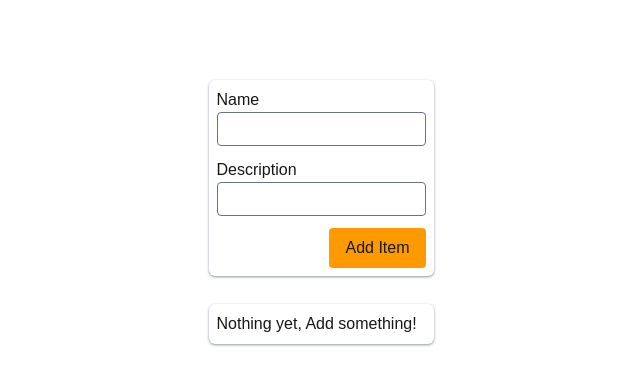
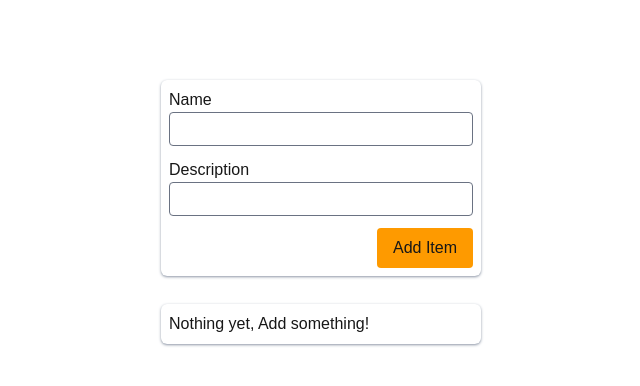
Before and after one commit to Tauromachian/buying-list, a Next.js app: page / in a window 1280 px wide. Shown: the top 386 px of the page, without its empty margins (319-959 px from the left). Built offline with nearby package versions, Linux system fonts and the light colour scheme.

Commit message:
Set a width

```diff
--- a/app/page.tsx
+++ b/app/page.tsx
@@ -25,7 +25,7 @@ export default function Home() {
   }
 
   return (
-    <div className="max-w-200 mx-auto">
+    <div className="w-80 mx-auto">
       <Card className="mt-20">
         <form onSubmit={addItem} className="flex flex-col gap-3">
           <InputText label="Name" value={name} setValue={setName}></InputText>
```
